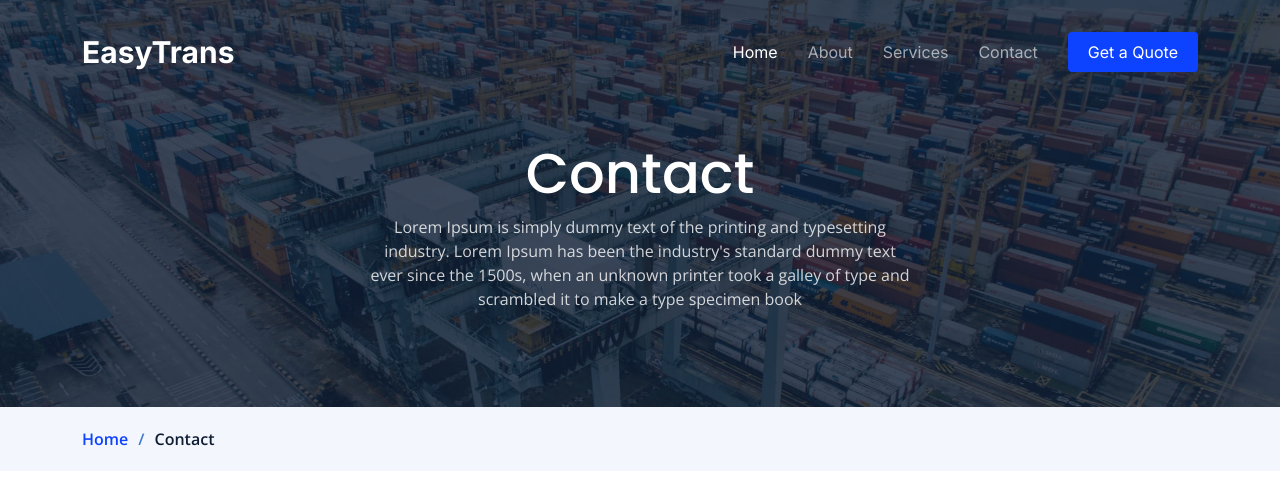
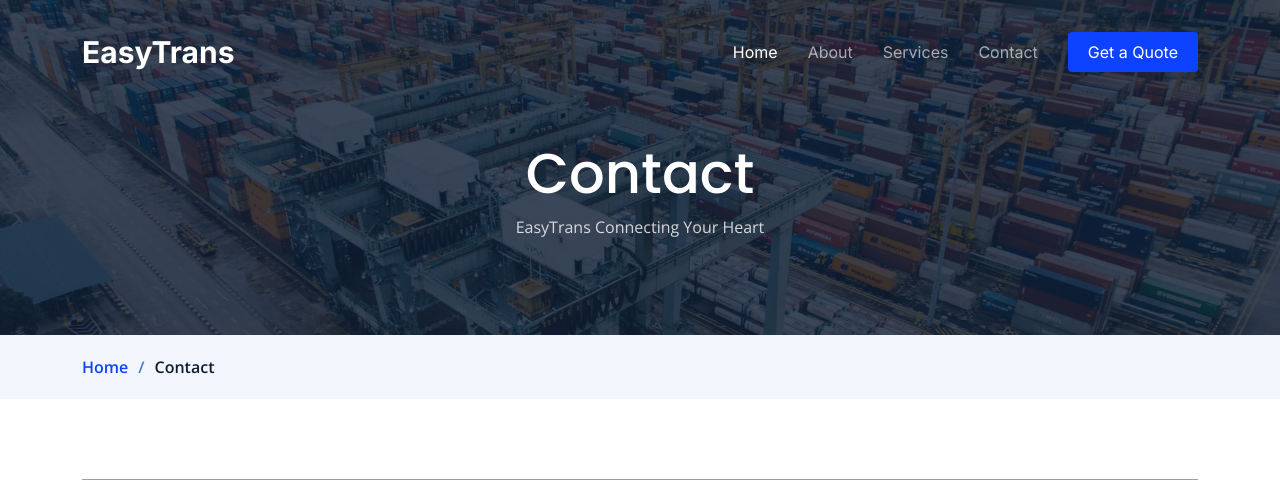
Before and after one commit to Sufiyan-Khanzada/Easttrans-Website-Dashboard, a PHP site: page /contact.php in a window 1280 px wide. Shown: the top 480 px of the page. Run offline with PHP 8.4, Linux system fonts and the light colour scheme; grey boxes are pictures that could not be loaded.

Commit message:
Advance Working

```diff
--- a/contact.php
+++ b/contact.php
@@ -9,7 +9,7 @@ include 'header.php';
           <div class="row d-flex justify-content-center">
             <div class="col-lg-6 text-center">
               <h2>Contact</h2>
-              <p>Lorem Ipsum is simply dummy text of the printing and typesetting industry. Lorem Ipsum has been the industry's standard dummy text ever since the 1500s, when an unknown printer took a galley of type and scrambled it to make a type specimen book</p>
+              <p>EasyTrans Connecting Your Heart</p>
             </div>
           </div>
         </div>
```
